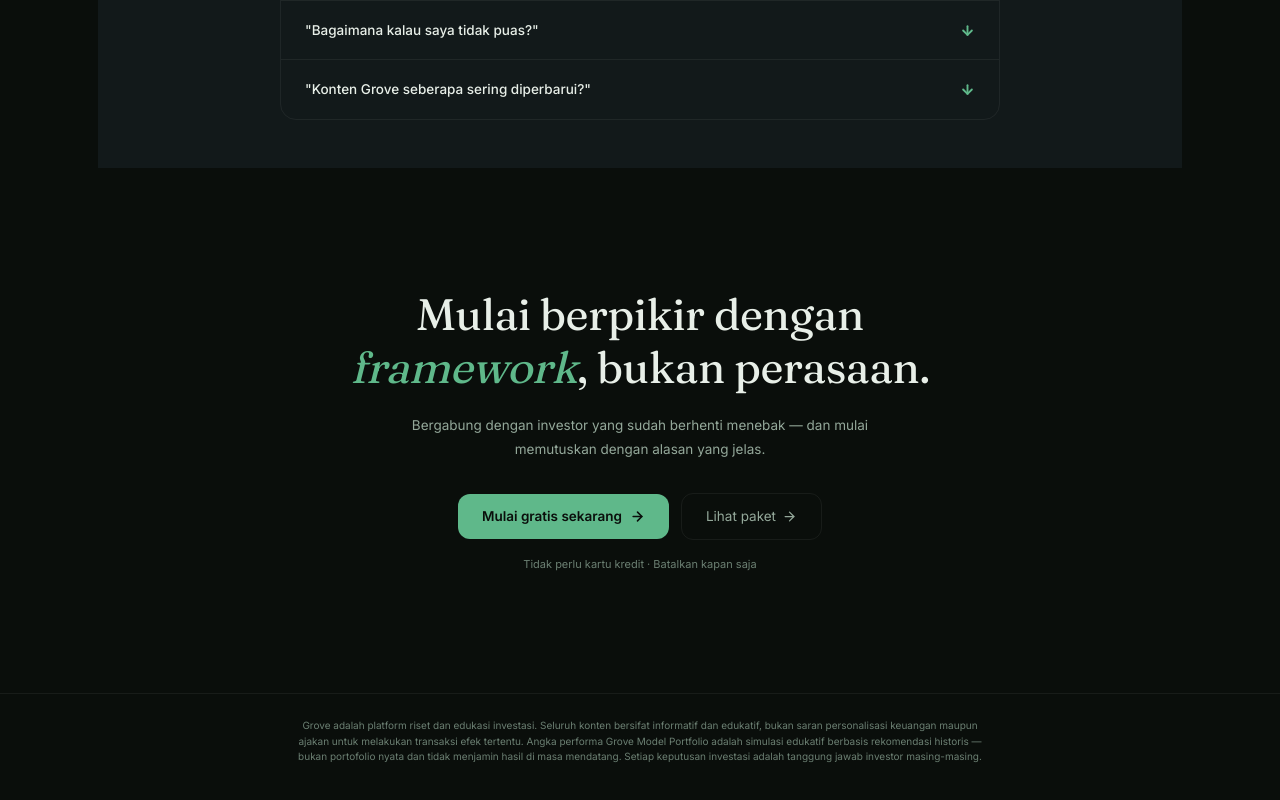
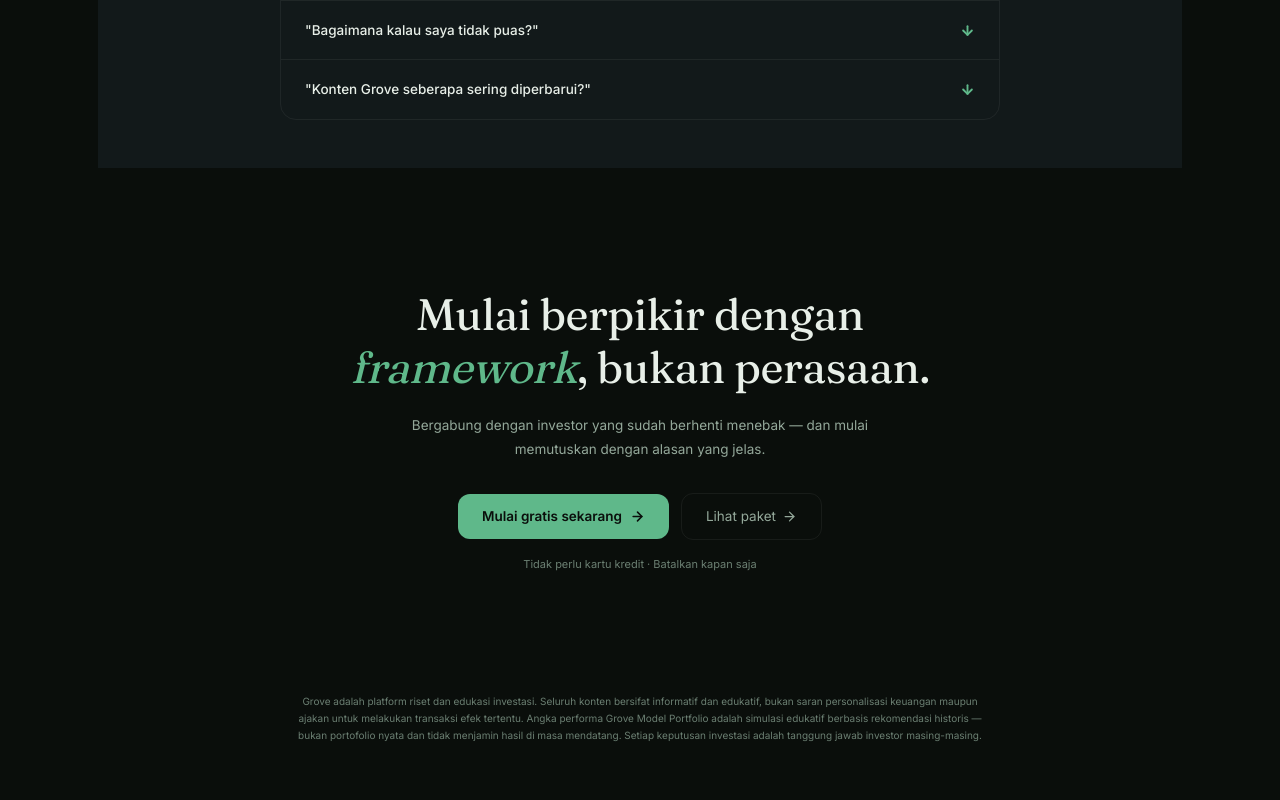
Before and after one commit to fyrmuen/frontend-stock-1, a Next.js app: page / in a window 1280 px wide. Shown: the part 5175-5975 px from the top of the page. Built offline with nearby package versions, Linux system fonts and the light colour scheme.

Commit message:
feat: update FooterDisclaimer content for clarity and add it to the HomePage layout

```diff
--- a/app/(main)/layout.tsx
+++ b/app/(main)/layout.tsx
@@ -1,12 +1,16 @@
 import { Footer } from "@/components/layout/Footer";
 import { Navigation } from "@/components/layout/Navigation";
 
-export default function MainLayout({ children }: { children: React.ReactNode }) {
+export default function MainLayout({
+  children,
+}: {
+  children: React.ReactNode;
+}) {
   return (
     <>
       <Navigation />
       {children}
-            <Footer />
+      {/* <Footer /> */}
     </>
   );
 }
--- a/app/(main)/page.tsx
+++ b/app/(main)/page.tsx
@@ -21,7 +21,7 @@ export default function HomePage() {
       <PricingTiers />
       <FAQAccordion />
       <CtaBanner />
-      {/* <FooterDisclaimer /> */}
+      <FooterDisclaimer />
     </main>
   );
 }
--- a/components/home/FooterDisclaimer.tsx
+++ b/components/home/FooterDisclaimer.tsx
@@ -1,8 +1,12 @@
 export function FooterDisclaimer() {
   return (
-    <section className="mx-auto max-w-[700px] pb-6 text-center text-[10px] leading-[1.7] text-grove-muted">
-      Kinerja historis tidak menjamin hasil masa depan. Selalu sesuaikan
-      keputusan investasi dengan profil risiko pribadi.
+    <section className="mx-auto max-w-[700px] pb-6 text-center text-[10px] leading-[1.7] text-grove-muted mb-10">
+      Grove adalah platform riset dan edukasi investasi. Seluruh konten bersifat
+      informatif dan edukatif, bukan saran personalisasi keuangan maupun ajakan
+      untuk melakukan transaksi efek tertentu. Angka performa Grove Model
+      Portfolio adalah simulasi edukatif berbasis rekomendasi historis — bukan
+      portofolio nyata dan tidak menjamin hasil di masa mendatang. Setiap
+      keputusan investasi adalah tanggung jawab investor masing-masing.
     </section>
   );
 }
```
Lines whose indentation alone changed are shown as unchanged.
